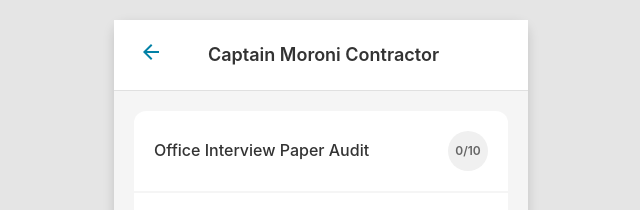
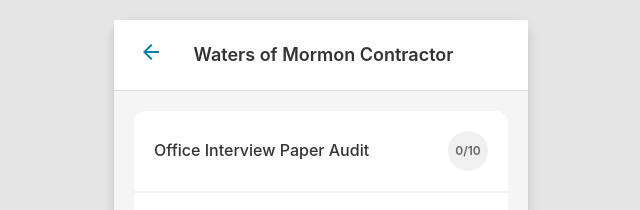
Before and after one commit to chase-kimball-25/testing, a plain HTML site: page index.html in a window 1280 px wide. Shown: the top 210 px of the page, 319-959 px from the left. Drawn offline with Linux system fonts and the light colour scheme.

Commit message:
Fix cutoff 2

```diff
--- a/index.html
+++ b/index.html
@@ -93,7 +93,7 @@
                     <path d="M12 20L13.41 18.59L7.83 13L20 13L20 11L7.83 11L13.41 5.41L12 4L4 12L12 20Z" fill="currentColor"/>
                 </svg>
             </button>
-            <h1>Captain Moroni Contractor</h1>
+            <h1>Waters of Mormon Contractor</h1>
         </div>
         <div class="container">
             <div class="task-list">
--- a/styles.css
+++ b/styles.css
@@ -14,9 +14,9 @@ body {
     max-width: 414px;
     height: 812px;
     margin: 0 auto;
-    overflow: hidden;
+    overflow-y: auto; /* Allow vertical scrolling instead of hidden */
+    overflow-x: hidden; /* Keep horizontal hidden */
     position: relative; /* For floating button positioning */
-    padding-bottom: 40px; /* Bottom padding for mobile content visibility */
 }
 
 /* Add a background for the space around the mobile viewport on desktop */
@@ -31,7 +31,8 @@ html {
     position: relative;
     background-color: #f5f5f5;
     width: 414px;
-    overflow: hidden;
+    overflow-y: auto; /* Allow vertical scrolling */
+    overflow-x: hidden; /* Keep horizontal hidden */
 }
 
 .screen.active {
```
